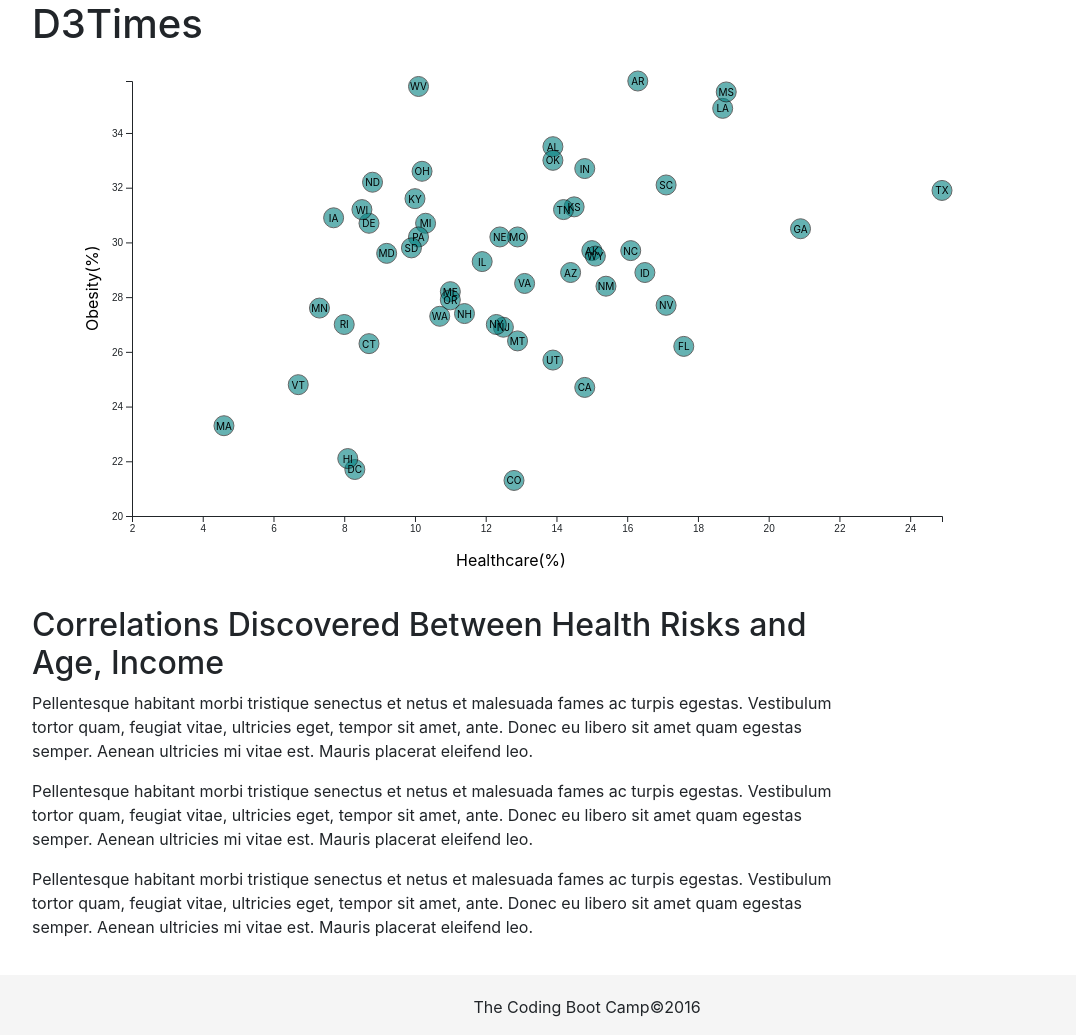
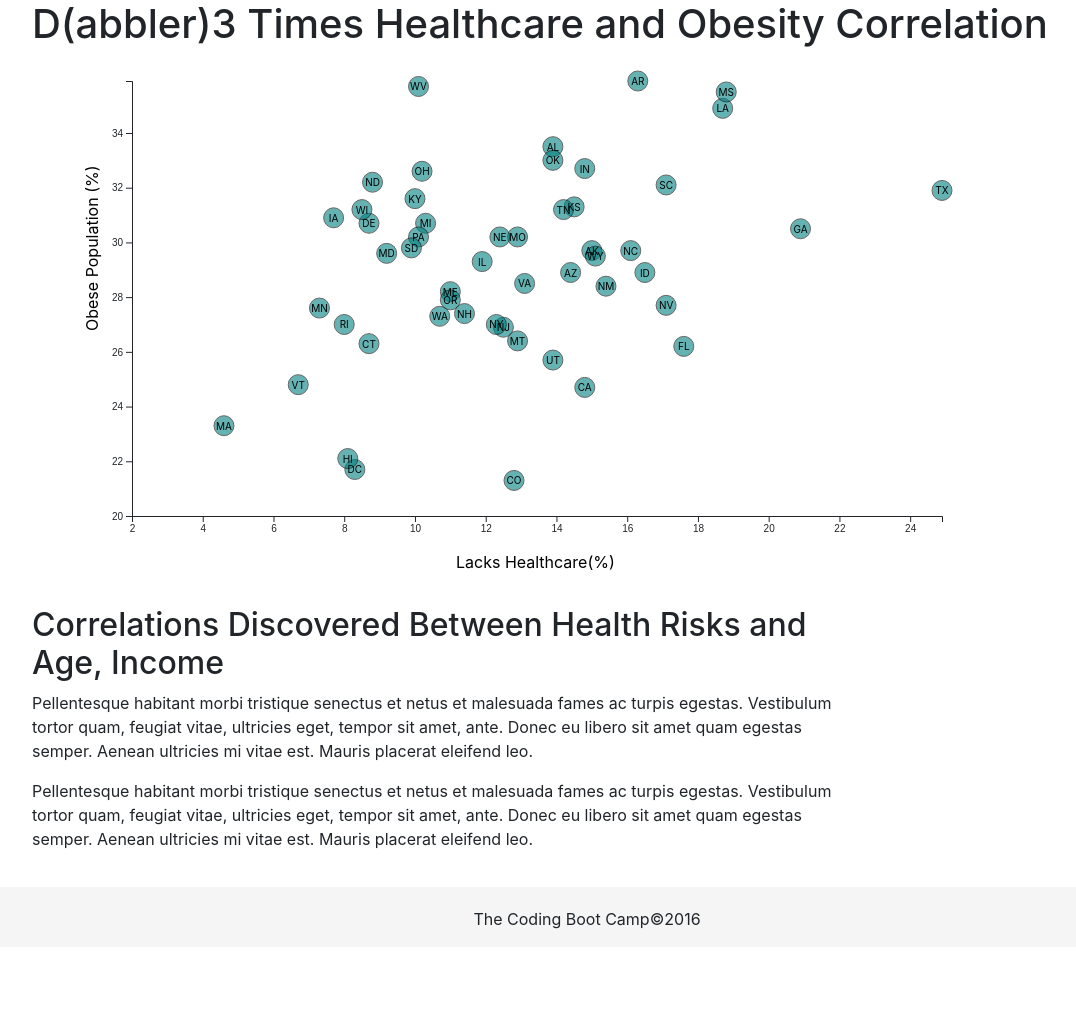
Before and after one commit to theriotn95/D3-challenge, a plain HTML site: page index.html in a window 1280 px wide. Shown: the whole page, without its empty margins (53-1129 px from the left). After the commit the page ends 947 px from the top, so only its background shows below. Drawn offline with nearby package versions, Linux system fonts and the light colour scheme.

Commit message:
minor changes

```diff
--- a/assets/js/app.js
+++ b/assets/js/app.js
@@ -88,12 +88,12 @@ var yLinearScale = d3.scaleLinear()
  .attr("x", 0 -250)
  .attr("dy", "1em")
  .attr("class", "axisText")
- .text("Obesity(%)");
+ .text("Obese Population (%)");
 
 chartGroup.append("text")
- .attr("transform", `translate(${width / 2.5}, ${height + margin.top + 25})`)
+ .attr("transform", `translate(${width / 2.5}, ${height + margin.top + 27})`)
  .attr("class", "axisText")
- .text("Healthcare(%)");
+ .text("Lacks Healthcare(%)");
 
 
     });
--- a/index.html
+++ b/index.html
@@ -3,7 +3,7 @@
 
 <head>
   <meta charset="UTF-8">
-  <title>D3Times</title>
+  <title>D3Times </title>
   <link rel="stylesheet" href="https://stackpath.bootstrapcdn.com/bootstrap/4.1.3/css/bootstrap.min.css" integrity="sha384-MCw98/SFnGE8fJT3GXwEOngsV7Zt27NXFoaoApmYm81iuXoPkFOJwJ8ERdknLPMO" crossorigin="anonymous">
   <link rel="stylesheet" href="assets/css/style.css">
   <link rel="stylesheet" href="assets/css/d3Style.css">
@@ -14,7 +14,7 @@
   <div class="container">
     <div class="row">
       <div class="col-xs-12 col-md-12">
-        <h1>D3Times</h1>
+        <h1>D(abbler)3 Times Healthcare and Obesity Correlation</h1>
       </div>
     </div>
     <div class="row">
@@ -36,9 +36,6 @@
             quam, feugiat vitae, ultricies eget, tempor sit amet, ante. Donec eu libero sit amet quam egestas semper. Aenean
             ultricies mi vitae est. Mauris placerat eleifend leo.</p>
 
-          <p>Pellentesque habitant morbi tristique senectus et netus et malesuada fames ac turpis egestas. Vestibulum tortor
-            quam, feugiat vitae, ultricies eget, tempor sit amet, ante. Donec eu libero sit amet quam egestas semper. Aenean
-            ultricies mi vitae est. Mauris placerat eleifend leo.</p>
         </div>
       </div>
     </div>
```
Also changed, not shown: 1 other file.
